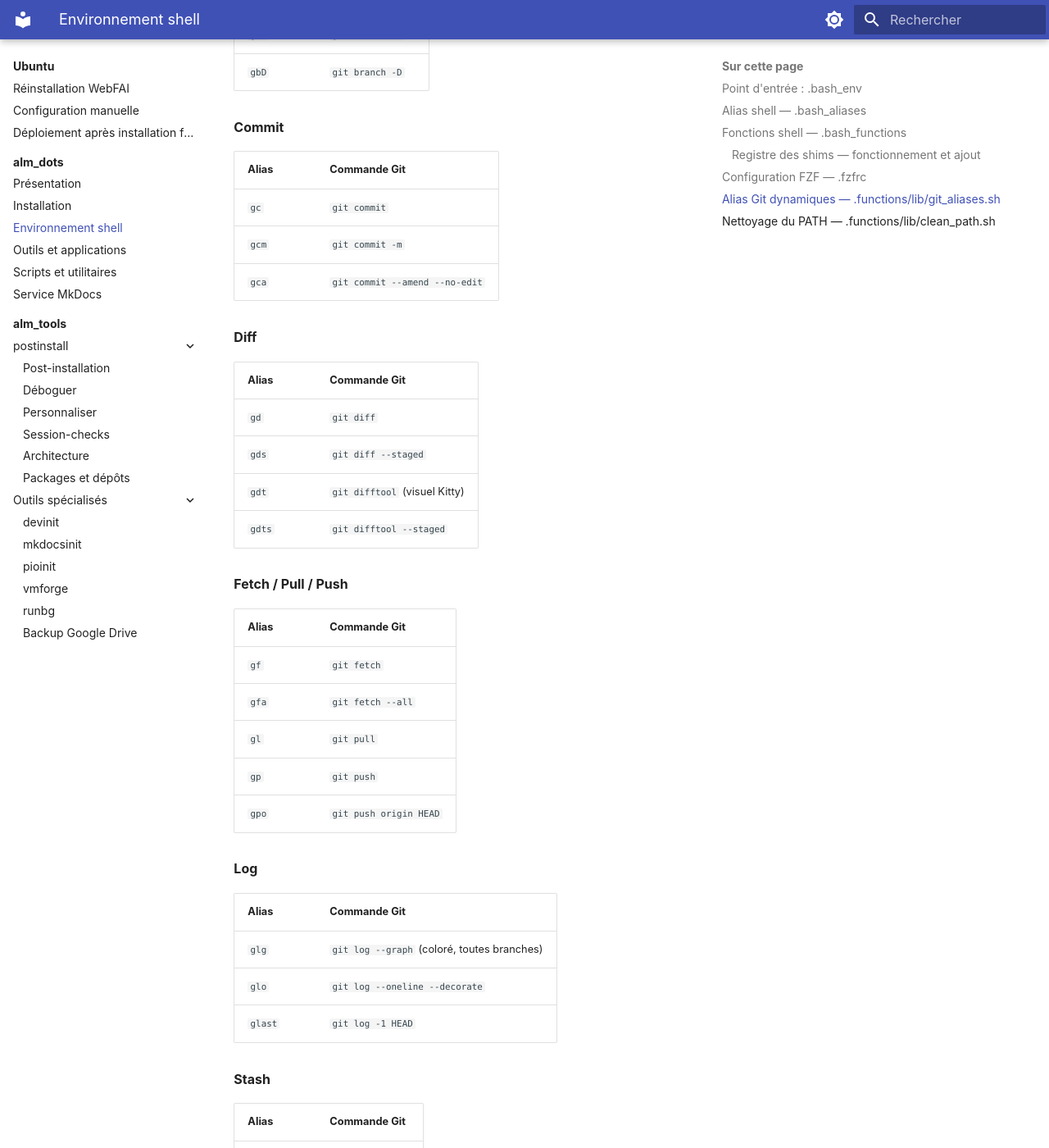
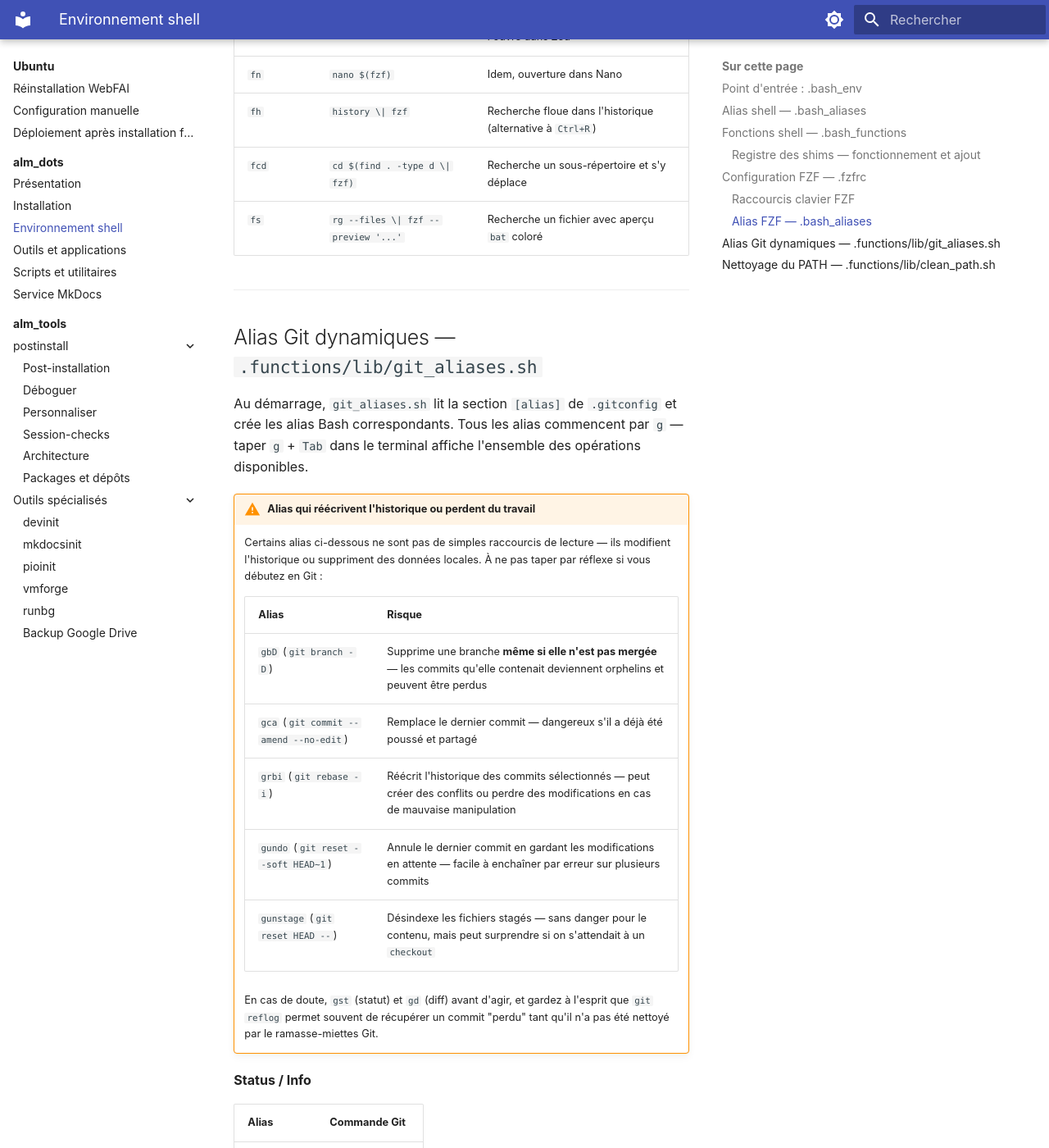
Before and after one commit to namnetes/alm_notes, an MkDocs documentation site: the page built from docs/systeme/ubuntu/alm_dots/environnement-shell.md, in a window 1280 px wide and 1400 px high, scrolled down 5169 px. Shown: the whole window at 82% size. Built offline with MkDocs 1.6.1 and Material for MkDocs 9.7.7, drawn with Linux system fonts in a browser that asks for light colours; some of the changed text lies outside the part shown.

Commit message:
docs: add FZF shortcuts, Git alias warnings, and a jargon glossary
Three beginner-facing gaps identified in the shell-environment page:
- FZF's global key bindings (Ctrl+T/R, Alt+C) and the f* aliases were
  configured but undocumented
- destructive Git aliases (gbD, gca, grbi, gundo...) were listed
  alongside read-only ones with no warning about history rewriting
  or data loss
- recurring jargon (shim, idempotent, stow, best-effort, wheel) was
  used throughout alm_* docs without a definition anywhere

Co-Authored-By: Claude Sonnet 4.6 <noreply@anthropic.com>

```diff
--- a/docs/systeme/ubuntu/alm_dots/environnement-shell.md
+++ b/docs/systeme/ubuntu/alm_dots/environnement-shell.md
@@ -1,4 +1,16 @@
 # Environnement shell
+
+??? info "Vocabulaire — termes récurrents dans la doc `alm_*`"
+    Quelques mots reviennent souvent dans cette page et dans la documentation
+    des dépôts `alm_dots` / `alm_tools`, sans toujours être définis sur place :
+
+    | Terme | Signification |
+    |-------|---------------|
+    | **Shim** | Petit script "passe-plat" placé dans `~/.local/bin` (donc dans le `PATH`) qui pointe vers un outil ou projet réel ailleurs sur le disque — permet de lancer l'outil par un nom court depuis n'importe où. Voir la section [Registre des shims](#registre-des-shims-fonctionnement-et-ajout) plus bas |
+    | **Idempotent** | Se dit d'une opération qui produit le même résultat qu'on l'exécute une ou plusieurs fois — la relancer ne casse rien et ne duplique rien. `stow .` ou `mkdocsinit` sont conçus pour être rejoués sans risque |
+    | **Stow (GNU Stow)** | Outil qui déploie les fichiers d'un dépôt (ici `alm_dots`) vers `$HOME` via des liens symboliques, en reproduisant l'arborescence du dépôt dans `~`. Voir [Présentation d'alm_dots](presentation.md) |
+    | **Best-effort** | Étape d'un script qui s'exécute "du mieux possible" : si elle échoue (outil absent, permission refusée…), un avertissement s'affiche mais le script continue plutôt que de s'arrêter en erreur |
+    | **Wheel** | ⚠️ Deux sens distincts selon le contexte : un *wheel* Python est un paquet pré-compilé installé par `uv`/`pip` (le "rebuild du wheel" = recompiler le paquet après modification du code source) ; le groupe Linux `wheel` (mentionné dans la doc Alpine) est un groupe système autorisant `sudo` — sans rapport avec le précédent |
 
 ---
 
@@ -115,11 +127,51 @@ d'alias déjà présents.
 | Raccourci bas | `Ctrl+J` |
 | Raccourci haut | `Ctrl+K` |
 
+### Raccourcis clavier FZF
+
+`.bash_env` charge `key-bindings.bash` (fourni par le paquet `fzf`), qui
+ajoute trois raccourcis globaux dans le shell — utilisables dans n'importe
+quelle commande, pas seulement avec les alias `f*` ci-dessous :
+
+| Raccourci | Effet |
+|-----------|-------|
+| `Ctrl+T` | Ouvre FZF et insère le(s) chemin(s) sélectionné(s) à la position du curseur |
+| `Ctrl+R` | Recherche floue dans l'historique des commandes |
+| `Alt+C` | Ouvre FZF sur les sous-répertoires et `cd` dans celui sélectionné |
+
+### Alias FZF — `.bash_aliases`
+
+| Alias | Commande | Description |
+|-------|----------|-------------|
+| `ff` | `fzf` | Lance FZF brut sur le répertoire courant |
+| `fz` | `zed $(fzf)` | Sélectionne un fichier via FZF et l'ouvre dans Zed |
+| `fn` | `nano $(fzf)` | Idem, ouverture dans Nano |
+| `fh` | `history \| fzf` | Recherche floue dans l'historique (alternative à `Ctrl+R`) |
+| `fcd` | `cd $(find . -type d \| fzf)` | Recherche un sous-répertoire et s'y déplace |
+| `fs` | `rg --files \| fzf --preview '...'` | Recherche un fichier avec aperçu `bat` coloré |
+
 ---
 
 ## Alias Git dynamiques — `.functions/lib/git_aliases.sh`
 
 Au démarrage, `git_aliases.sh` lit la section `[alias]` de `.gitconfig` et crée les alias Bash correspondants. Tous les alias commencent par `g` — taper `g` + `Tab` dans le terminal affiche l'ensemble des opérations disponibles.
+
+!!! warning "Alias qui réécrivent l'historique ou perdent du travail"
+    Certains alias ci-dessous ne sont pas de simples raccourcis de lecture —
+    ils modifient l'historique ou suppriment des données locales. À ne pas
+    taper par réflexe si vous débutez en Git :
+
+    | Alias | Risque |
+    |-------|--------|
+    | `gbD` (`git branch -D`) | Supprime une branche **même si elle n'est pas mergée** — les commits qu'elle contenait deviennent orphelins et peuvent être perdus |
+    | `gca` (`git commit --amend --no-edit`) | Remplace le dernier commit — dangereux s'il a déjà été poussé et partagé |
+    | `grbi` (`git rebase -i`) | Réécrit l'historique des commits sélectionnés — peut créer des conflits ou perdre des modifications en cas de mauvaise manipulation |
+    | `gundo` (`git reset --soft HEAD~1`) | Annule le dernier commit en gardant les modifications en attente — facile à enchaîner par erreur sur plusieurs commits |
+    | `gunstage` (`git reset HEAD --`) | Désindexe les fichiers stagés — sans danger pour le contenu, mais peut surprendre si on s'attendait à un `checkout` |
+
+    En cas de doute, `gst` (statut) et `gd` (diff) avant d'agir, et gardez à
+    l'esprit que `git reflog` permet souvent de récupérer un commit "perdu"
+    tant qu'il n'a pas été nettoyé par le ramasse-miettes Git.
 
 **Status / Info**
 
```
